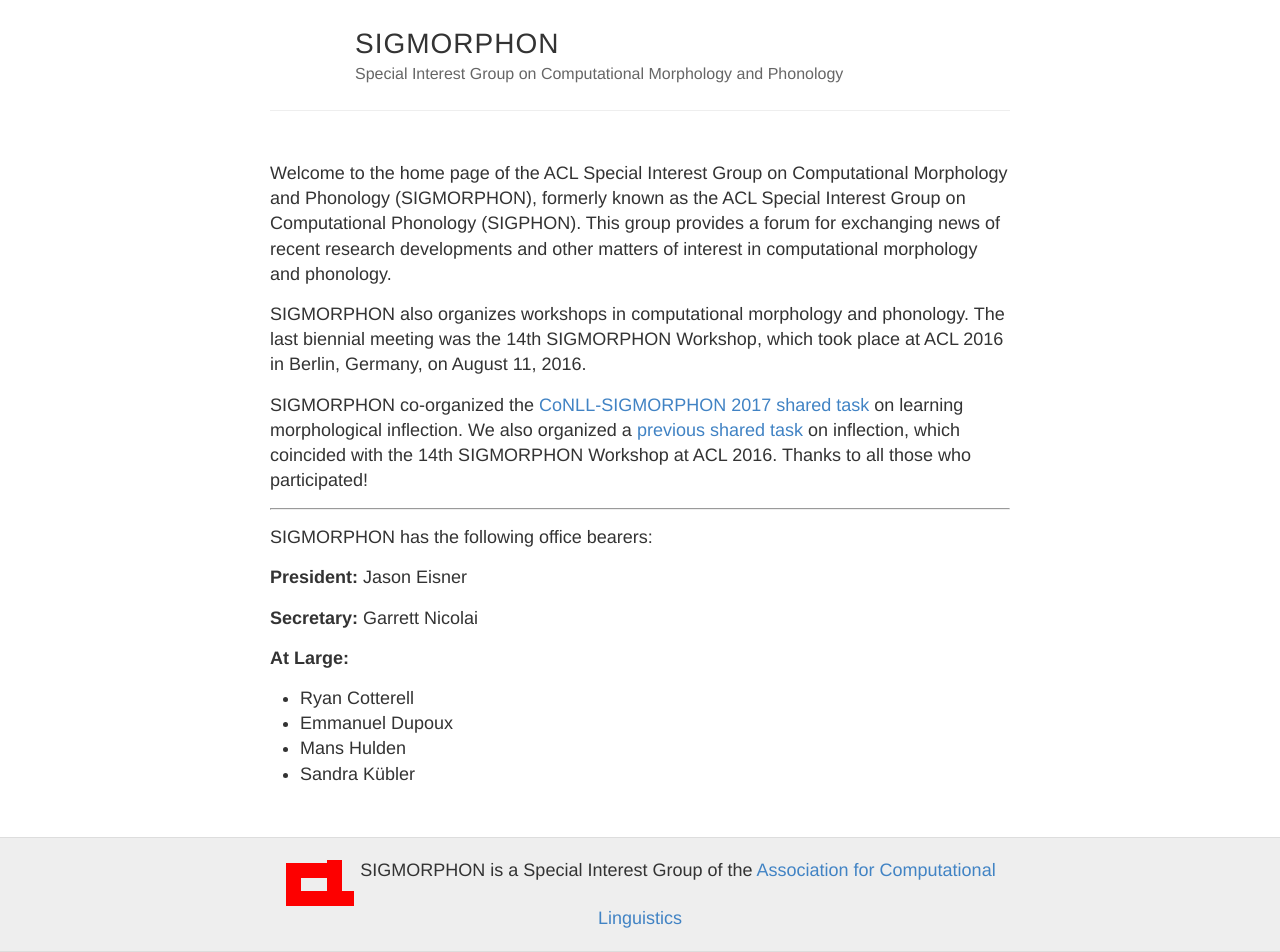
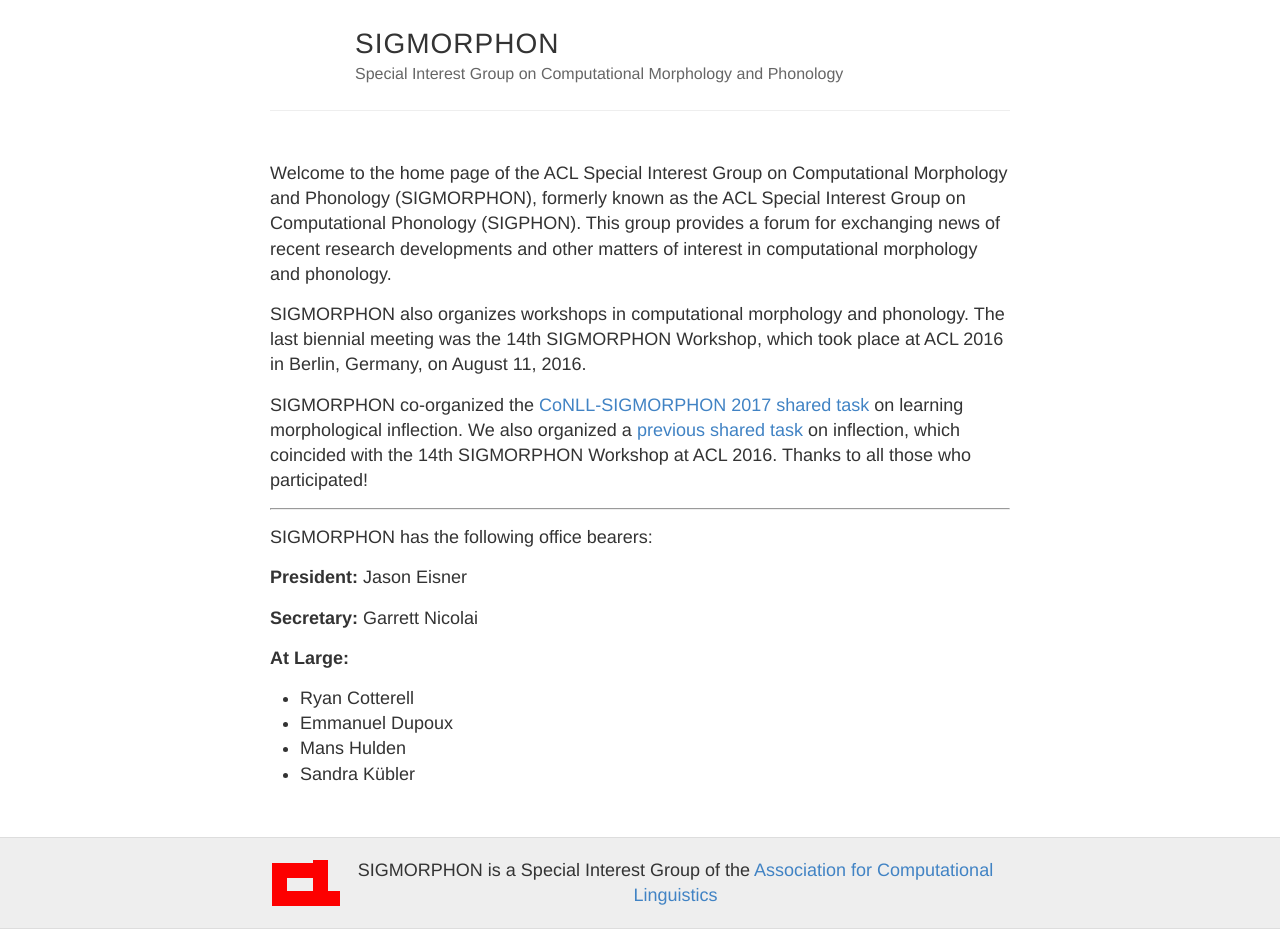
Before and after one commit to sigmorphon/sigmorphon.github.io, a Jekyll site: the page built from test.md, in a window 1280 px wide. Built offline with Jekyll 4.4.1, drawn with Linux system fonts in a browser that asks for light colours; after the commit the page ends 929 px from its top, so only the background shows below that.

Commit message:
Better and better layout

```diff
--- a/_layouts/default.html
+++ b/_layouts/default.html
@@ -37,7 +37,7 @@
         <div class="wrapper-footer">
       <div class="container">
         <footer class="footer">
-        <img style="vertical-align:top" src="{{ site.baseurl }}/images/acl-logo.gif" alt="ACL Logo" />
+        <img style="float:left;" src="{{ site.baseurl }}/images/acl-logo.gif" alt="ACL Logo" />
 
         SIGMORPHON is a Special Interest Group of the <a href="https://web.archive.org/web/20170518231359/http://www.aclweb.org/">Association for Computational Linguistics</a>
         </footer>
```
